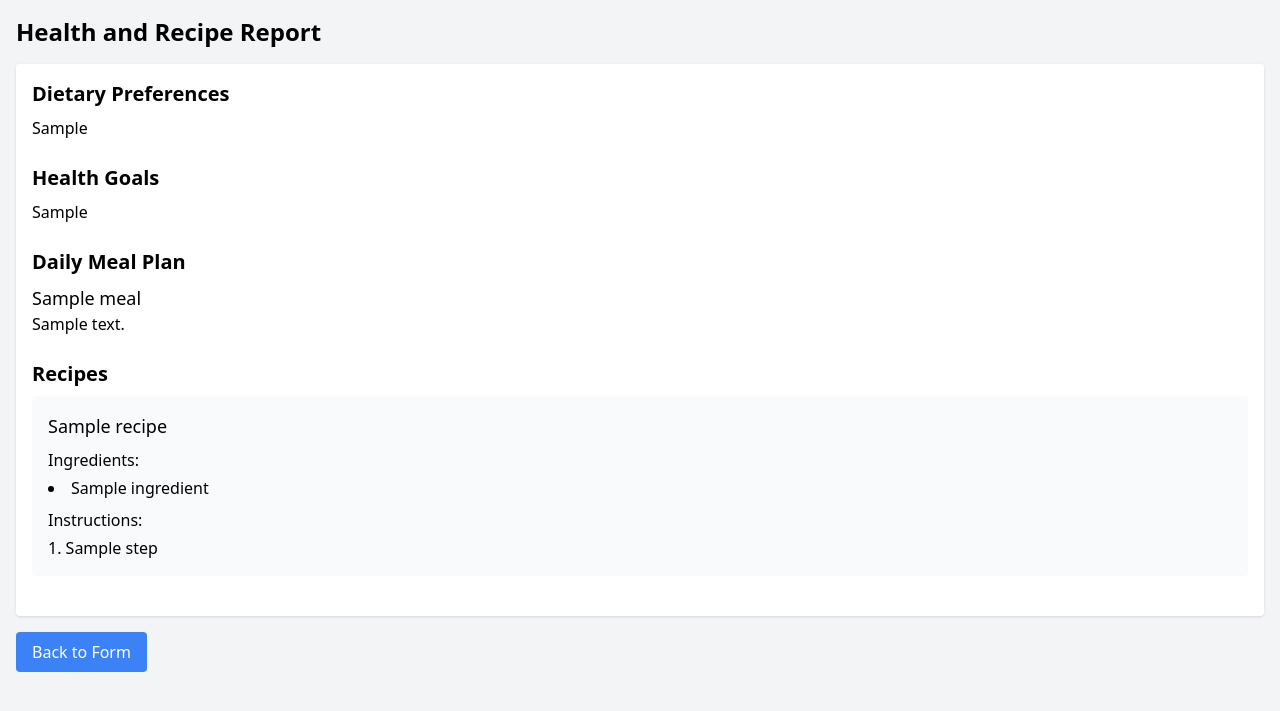
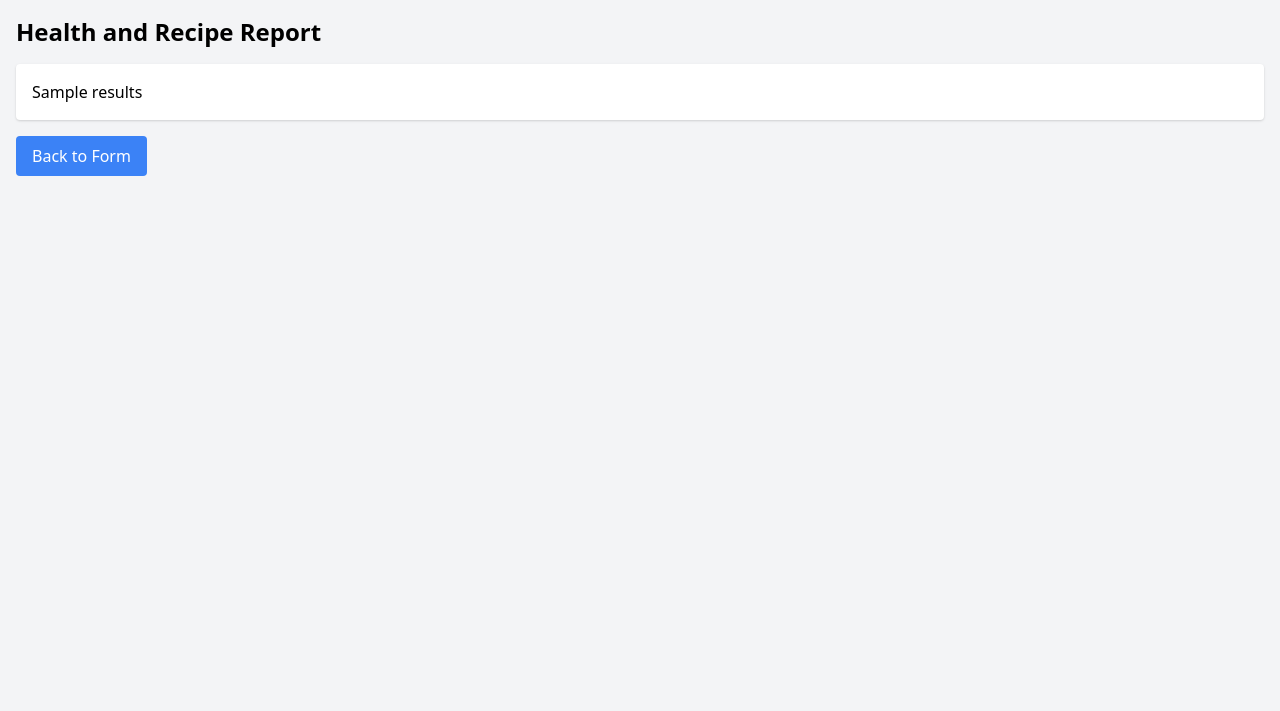
Before and after one commit to minqi6/AI-Json-Hackathon, a Flask app: template project/templates/results.html in a window 1280 px wide. Shown: the top 711 px of the page. Run offline with Flask 3, Linux system fonts and the light colour scheme; the template is opened without the code that fills it: most values are stand-ins (such as "Sample title", 1, 10 or a date in 2020); some libraries are stand-ins or nearby versions.

Commit message:
Update results.html

```diff
--- a/project/templates/results.html
+++ b/project/templates/results.html
@@ -3,56 +3,15 @@
 <head>
     <meta charset="UTF-8">
     <meta name="viewport" content="width=device-width, initial-scale=1.0">
-    <title>Health and Recipe Report</title>
-    <script src="https://cdn.tailwindcss.com"></script>
+    <title>Health and Recipe Results</title>
+    <link href="https://cdn.jsdelivr.net/npm/tailwindcss@2.2.19/dist/tailwind.min.css" rel="stylesheet">
 </head>
 <body class="bg-gray-100">
     <div class="container mx-auto p-4">
         <h1 class="text-2xl font-bold mb-4">Health and Recipe Report</h1>
-
         <div class="bg-white p-4 rounded shadow">
-            <section id="dietary-preferences" class="mb-6">
-                <h2 class="text-xl font-semibold mb-2">Dietary Preferences</h2>
-                <p>{{ dietary_preferences }}</p>
-            </section>
-
-            <section id="health-goals" class="mb-6">
-                <h2 class="text-xl font-semibold mb-2">Health Goals</h2>
-                <p>{{ health_goals }}</p>
-            </section>
-
-            <section id="meal-plan" class="mb-6">
-                <h2 class="text-xl font-semibold mb-2">Daily Meal Plan</h2>
-                {% for meal in meals %}
-                <div class="mb-4">
-                    <h3 class="text-lg font-medium">{{ meal.name }}</h3>
-                    <p>{{ meal.details }}</p>
-                </div>
-                {% endfor %}
-            </section>
-
-            <section id="recipes" class="mb-6">
-                <h2 class="text-xl font-semibold mb-2">Recipes</h2>
-                {% for recipe in recipes %}
-                <div class="mb-4 p-4 bg-gray-50 rounded">
-                    <h3 class="text-lg font-medium mb-2">{{ recipe.name }}</h3>
-                    <h4 class="font-medium mb-1">Ingredients:</h4>
-                    <ul class="list-disc list-inside mb-2">
-                        {% for ingredient in recipe.ingredients %}
-                        <li>{{ ingredient }}</li>
-                        {% endfor %}
-                    </ul>
-                    <h4 class="font-medium mb-1">Instructions:</h4>
-                    <ol class="list-decimal list-inside">
-                        {% for step in recipe.instructions %}
-                        <li>{{ step }}</li>
-                        {% endfor %}
-                    </ol>
-                </div>
-                {% endfor %}
-            </section>
+            {{ results | safe }}
         </div>
-
         <a href="/" class="mt-4 inline-block bg-blue-500 text-white px-4 py-2 rounded hover:bg-blue-600">Back to Form</a>
     </div>
 </body>
```
